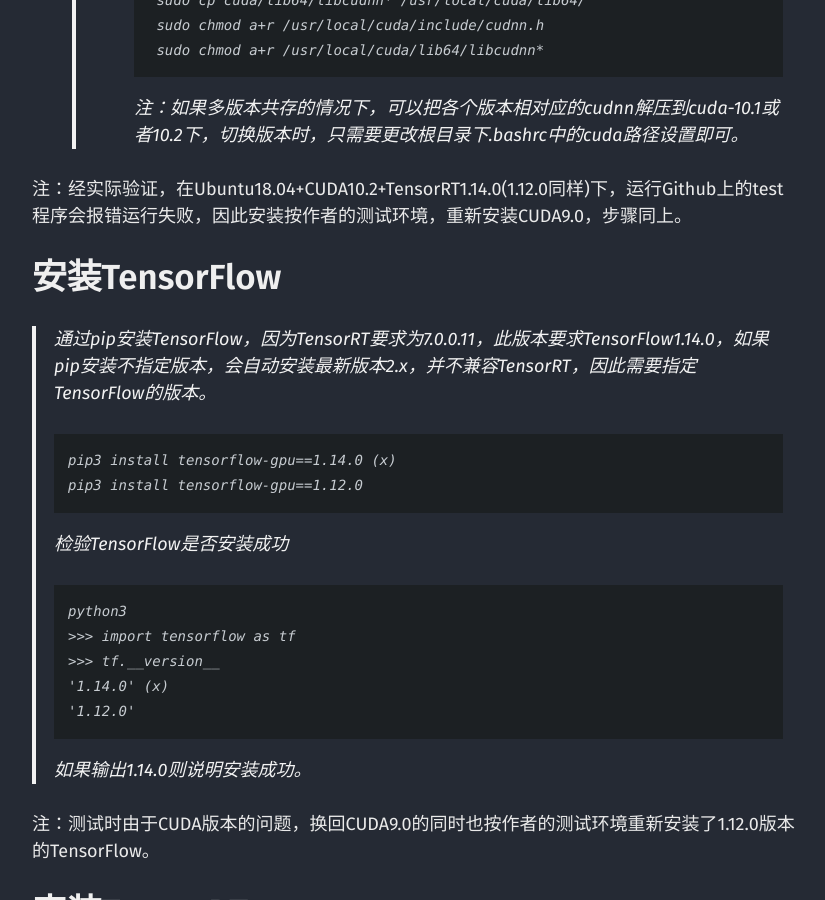
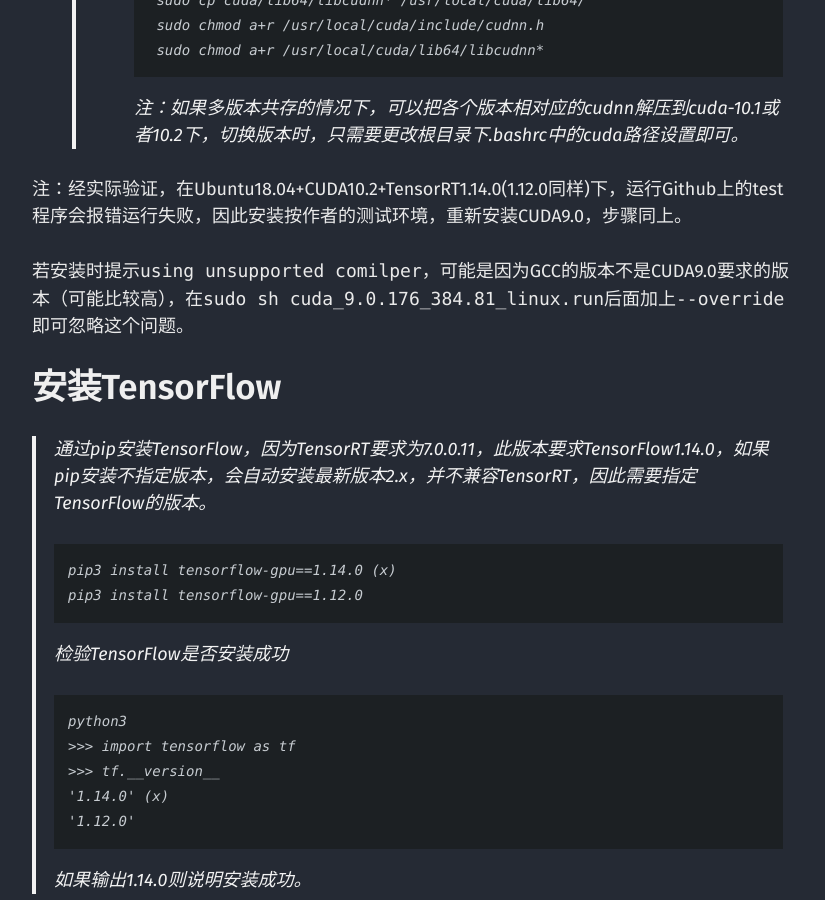
Before and after one commit to kkycj/blog_backup, a Jekyll site: the page built from _posts/2020-05-20-bisenet-tensorflow.md, in a window 1280 px wide and 900 px high, scrolled down 3053 px. Shown: the whole window, without its empty margins (40-865 px from the left). Built offline with Jekyll 4.4.1, drawn with Linux system fonts in a browser that asks for light colours; comment, search, counter and statistics services are not loaded; a style sheet for code colours, icons or effects is not loaded; some of the changed text lies outside the part shown.

Commit message:
update new post

```diff
--- a/_posts/2020-05-20-bisenet-tensorflow.md
+++ b/_posts/2020-05-20-bisenet-tensorflow.md
@@ -116,6 +116,8 @@
 
 注：经实际验证，在Ubuntu18.04+CUDA10.2+TensorRT1.14.0(1.12.0同样)下，运行Github上的test程序会报错运行失败，因此安装按作者的测试环境，重新安装CUDA9.0，步骤同上。
 
+若安装时提示`using unsupported comilper`，可能是因为GCC的版本不是CUDA9.0要求的版本（可能比较高），在`sudo sh cuda_9.0.176_384.81_linux.run`后面加上`--override`即可忽略这个问题。
+
 
 
 ## 安装TensorFlow
```
